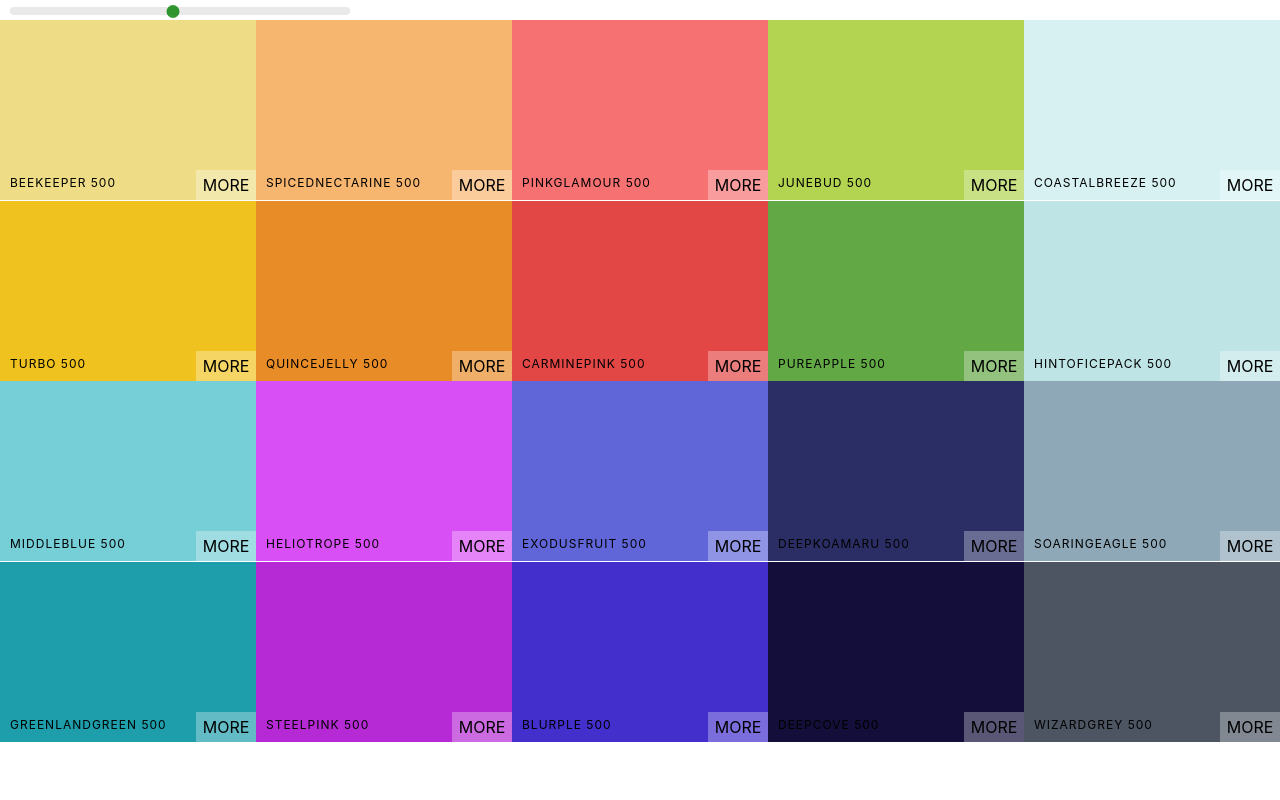
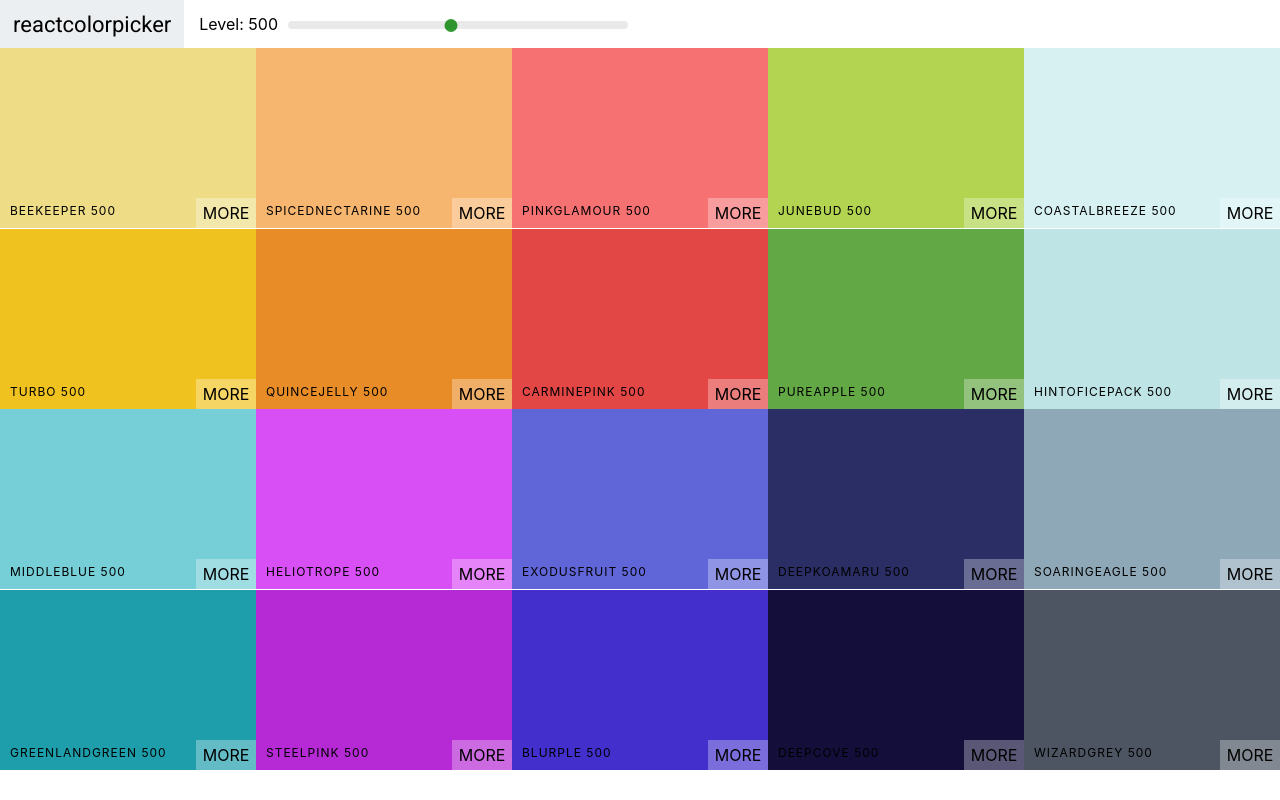
Before and after one commit to ThuraAungKyaw/react-color-project, a React (Create React App) app: page /palette/flat-ui-colors-american in a window 1280 px wide. Built offline with nearby package versions, Linux system fonts and the light colour scheme.

Commit message:
navbar added and styled

```diff
--- a/public/index.html
+++ b/public/index.html
@@ -1,14 +1,12 @@
 <!DOCTYPE html>
 <html lang="en">
+
 <head>
   <meta charset="utf-8" />
   <link rel="icon" href="%PUBLIC_URL%/favicon.ico" />
   <meta name="viewport" content="width=device-width, initial-scale=1" />
   <meta name="theme-color" content="#000000" />
-    <meta
-      name="description"
-      content="Web site created using create-react-app"
-    />
+  <meta name="description" content="Web site created using create-react-app" />
   <link rel="apple-touch-icon" href="%PUBLIC_URL%/logo192.png" />
   <!--
       manifest.json provides metadata used when your web app is installed on a
@@ -25,7 +23,13 @@
       Learn how to configure a non-root public URL by running `npm run build`.
     -->
   <title>React App</title>
+  <link rel="preconnect" href="https://fonts.googleapis.com">
+  <link rel="preconnect" href="https://fonts.gstatic.com" crossorigin>
+  <link
+    href="https://fonts.googleapis.com/css2?family=Roboto:wght@100;400;500&family=Rubik:ital,wght@0,300;0,400;0,700;1,300&family=Slabo+27px&display=swap"
+    rel="stylesheet">
 </head>
+
 <body>
   <noscript>You need to enable JavaScript to run this app.</noscript>
   <div id="root"></div>
@@ -40,4 +44,5 @@
       To create a production bundle, use `npm run build` or `yarn build`.
     -->
 </body>
+
 </html>
--- /dev/null
+++ b/src/Navbar.css
@@ -0,0 +1,55 @@
+.Navbar {
+    display: flex;
+    align-items: center;
+    justify-content: flex-start;
+    height: 6vh;
+}
+
+.logo {
+    margin-right: 15px;
+    padding: 0 13px;
+    font-size: 22px;
+    background-color: #eceff1;
+    font-family: Roboto;
+    height: 100%;
+    display: flex;
+    align-items: center;
+}
+
+.logo a {
+    text-decoration: none;
+    color: #000;
+}
+
+.slider {
+    width: 340px;
+    margin: 0 10px;
+    display: inline-block;
+}
+
+.rc-slider-track {
+    background-color: transparent;
+}
+
+.rc-slider-rail {
+    height: 8px;
+}
+
+.rc-slider-handle,
+.rc-slider-handle:active,
+.rc-slider-handle:focus,
+.rc-slider-handle:hover {
+    background-color: green;
+    outline: none;
+    border: 2px solid green;
+    box-shadow: none;
+    width: 13px;
+    height: 13px;
+    margin-left: -7px;
+    margin-top: -2px;
+}
+
+.rc-slider-handle-dragging.rc-slider-handle-dragging.rc-slider-handle-dragging {
+    box-shadow: none;
+    border: 2px solid green;
+}
--- /dev/null
+++ b/src/Navbar.js
@@ -0,0 +1,23 @@
+import React from "react";
+import Slider from "rc-slider";
+import 'rc-slider/assets/index.css';
+import './Navbar.css';
+
+function Navbar({ colorIntensity, handleSliderChange }) {
+    return (
+        <header className="Navbar">
+            <div className="logo">
+                <a href="/">reactcolorpicker</a>
+            </div>
+            <div className="slider-container">
+                <span>Level: {colorIntensity}</span>
+                <div className="slider">
+                    <Slider min={100} max={900} step={100} value={colorIntensity} onChange={handleSliderChange} />
+                </div>
+            </div>
+
+        </header>
+    )
+}
+
+export default Navbar;
--- a/src/Palette.css
+++ b/src/Palette.css
@@ -5,36 +5,3 @@
 .Palette-colors {
     height: 90%;
 }
-
-.slider {
-    width: 340px;
-    margin: 0 10px;
-    display: inline-block;
-}
-
-.rc-slider-track {
-    background-color: transparent;
-}
-
-.rc-slider-rail {
-    height: 8px;
-}
-
-.rc-slider-handle,
-.rc-slider-handle:active,
-.rc-slider-handle:focus,
-.rc-slider-handle:hover {
-    background-color: green;
-    outline: none;
-    border: 2px solid green;
-    box-shadow: none;
-    width: 13px;
-    height: 13px;
-    margin-left: -7px;
-    margin-top: -2px;
-}
-
-.rc-slider-handle-dragging.rc-slider-handle-dragging.rc-slider-handle-dragging {
-    box-shadow: none;
-    border: 2px solid green;
-}
--- a/src/Palette.js
+++ b/src/Palette.js
@@ -1,7 +1,6 @@
 import React, { Component } from "react";
 import ColorBox from "./ColorBox";
-import Slider from "rc-slider";
-import 'rc-slider/assets/index.css';
+import Navbar from "./Navbar";
 import './Palette.css';
 
 class Palette extends Component {
@@ -25,9 +24,7 @@ class Palette extends Component {
         })
         return (
             <div className="Palette">
-                <div className="slider">
-                    <Slider min={100} max={900} step={100} value={colorIntensity} onChange={this.handleSliderChange} />
-                </div>
+                <Navbar colorIntensity={this.state.colorIntensity} handleSliderChange={this.handleSliderChange} />
 
                 <div className="Palette-colors">
                     {colorBoxes}
```
Lines whose indentation alone changed are shown as unchanged.
